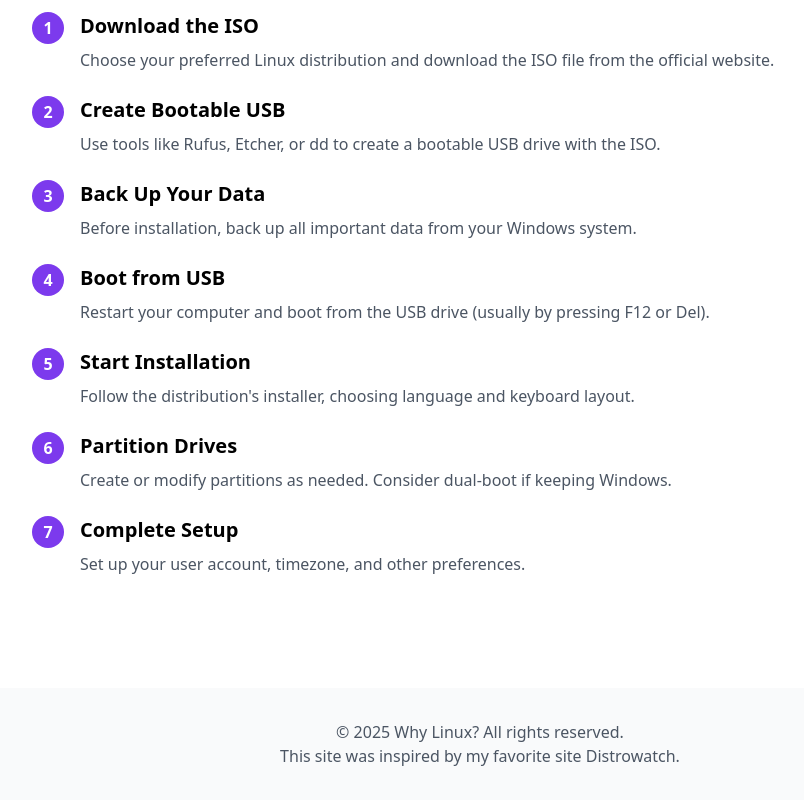
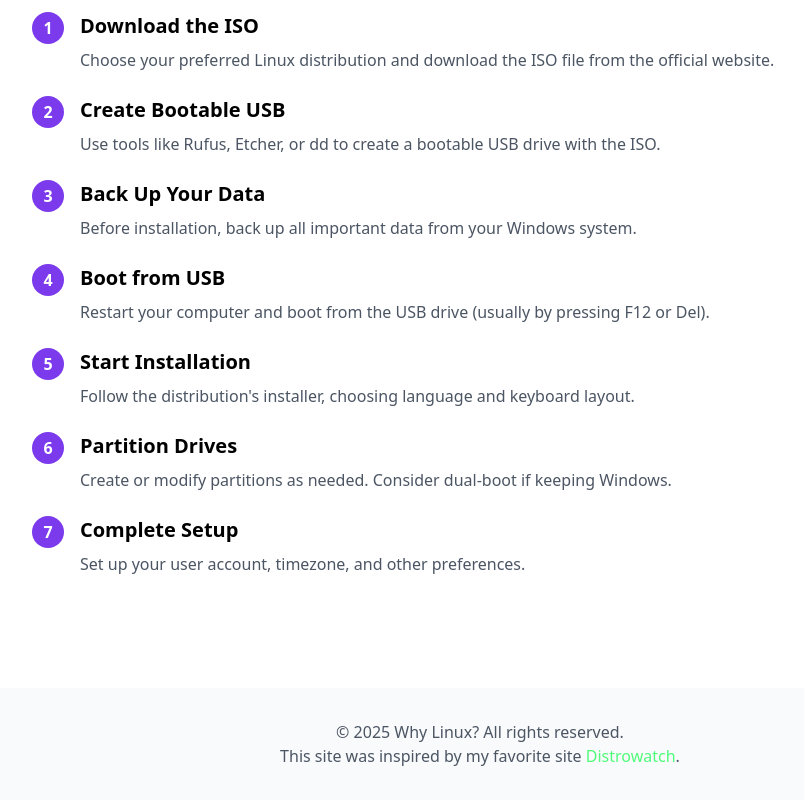
Before and after one commit to eosdev-x/why-linux, a React (Vite) app: page / in a window 1280 px wide. Shown: the part 1928-2728 px from the top of the page, without its empty margins (160-964 px from the left). Built offline with nearby package versions, Linux system fonts and the light colour scheme.

Commit message:
Fixed footer

```diff
--- a/src/App.tsx
+++ b/src/App.tsx
@@ -136,7 +136,7 @@ function App() {
         {/* Footer */}
 <footer className="py-8 px-4 text-center text-gray-600 dark:text-dracula-comment">
   <p>© {new Date().getFullYear()} Why Linux? All rights reserved.</p>
-  <p>This site was inspired by my favorite site <a href="https://distrowatch.com/" target="_blank" rel="noopener noreferrer">Distrowatch</a>.</p>
+  <p>This site was inspired by my favorite site <a style={{color:"#50FA7B"}} href="https://distrowatch.com/" target="_blank" rel="noopener noreferrer">Distrowatch</a>.</p>
 </footer>
       </div>
     </ThemeProvider>
```
